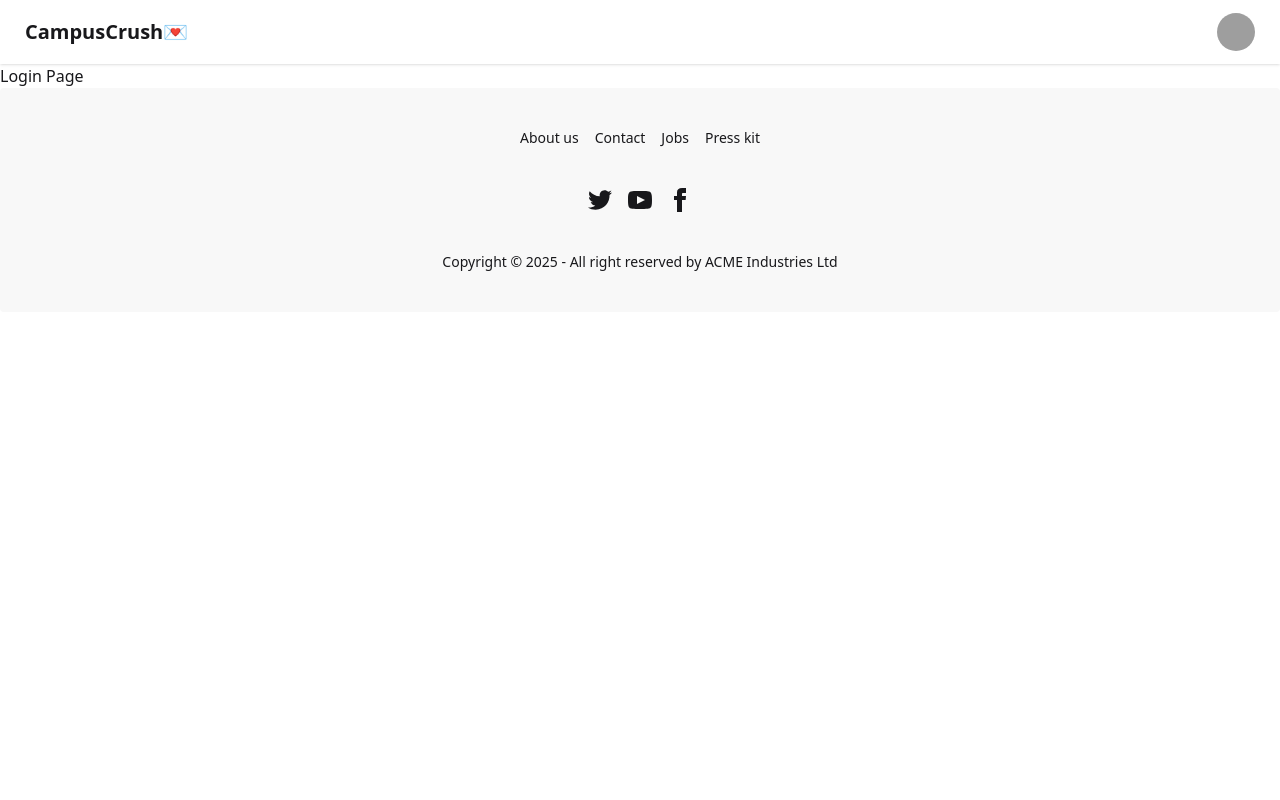
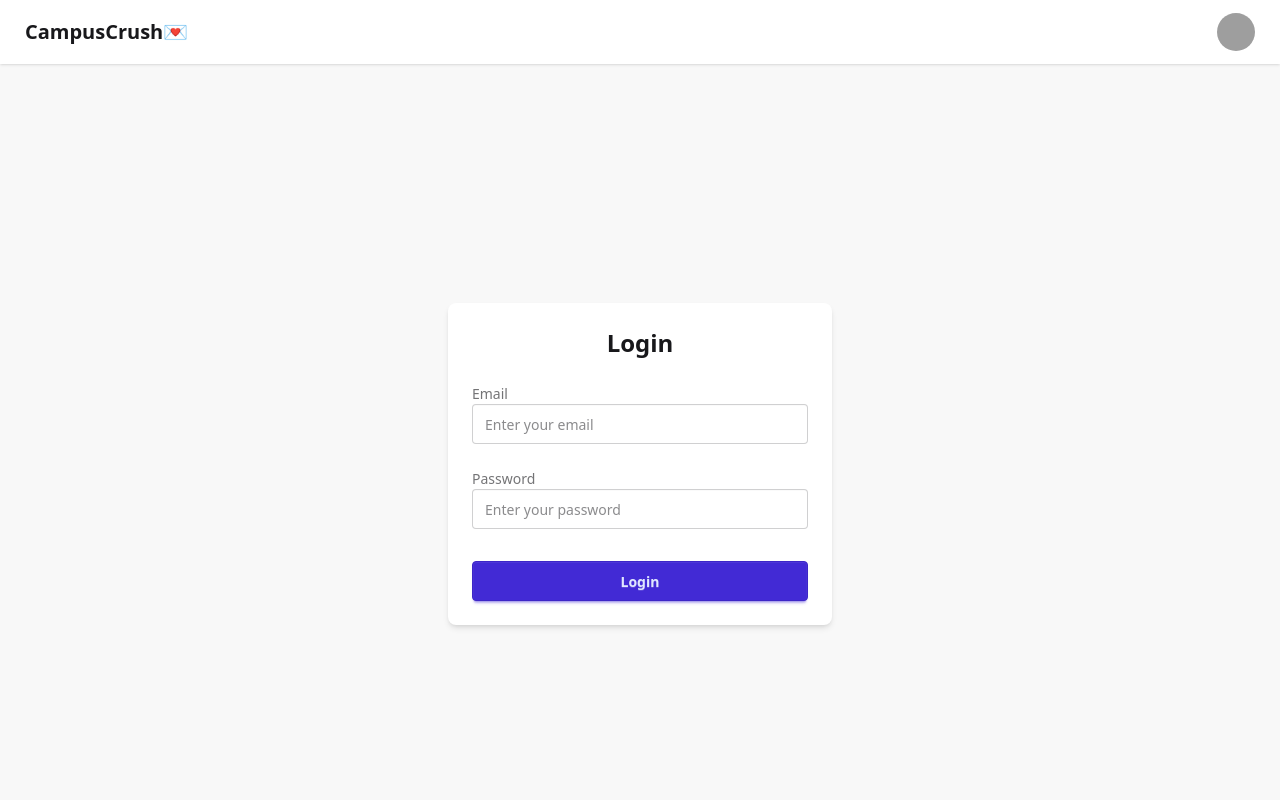
Before and after one commit to gaurav0973/CampusCrush-Web, a React (Vite) app: page /login in a window 1280 px wide. Shown: the top 800 px of the page. Built offline with nearby package versions, Linux system fonts and the light colour scheme; grey boxes are pictures that could not be loaded.

Commit message:
login page is being added

```diff
--- a/package.json
+++ b/package.json
@@ -11,6 +11,7 @@
   },
   "dependencies": {
     "@tailwindcss/vite": "^4.1.11",
+    "axios": "^1.10.0",
     "react": "^19.1.0",
     "react-dom": "^19.1.0",
     "react-router-dom": "^7.6.3",
--- a/src/pages/Login.jsx
+++ b/src/pages/Login.jsx
@@ -1,8 +1,61 @@
+import axios from "axios";
+import { useState } from "react";
+
 function Login() {
+
+    const [emailId , setEmailId] = useState("");
+    const [password , setPassword] = useState("");
+
+    const handleSubmitBtn = async (e) => {
+        e.preventDefault();
+        console.log("Email:", emailId);
+        console.log("Password:", password);
+        // Here you can add your login logic, like calling an API
+        await axios.post("http://localhost:7777/login", {
+            emailId: emailId,
+            password: password
+        }, {withCredentials: true})
+    }
+
   return (
-    <div>
-        Login Page
+    <div className="flex flex-col items-center justify-center min-h-screen bg-base-200 px-4">
+      <div className="card bg-base-100 w-full max-w-sm shadow-md">
+        <div className="card-body">
+          <h2 className="card-title justify-center mb-4 text-2xl">Login</h2>
+
+          <div className="form-control mb-4">
+            <label className="label">
+              <span className="label-text">Email</span>
+            </label>
+            <input
+            type="email"
+            value={emailId}
+            onChange={(e) => setEmailId(e.target.value)}
+            placeholder="Enter your email"
+            className="input input-bordered w-full" />
+          </div>
+
+          <div className="form-control mb-6">
+            <label className="label">
+              <span className="label-text">Password</span>
+            </label>
+            <input type="password"
+            value={password}
+            onChange={(e) => setPassword(e.target.value)}
+            placeholder="Enter your password"
+            className="input input-bordered w-full" />
+          </div>
+
+          <div className="form-control">
+            <button
+            onClick={handleSubmitBtn}
+            type="submit"
+            className="btn btn-primary w-full">Login</button>
+          </div>
+        </div>
+      </div>
     </div>
-  )
+  );
 }
-export default Login
+
+export default Login;
```
Also changed, not shown: 1 other file (tests, documents, lock files or other folders).
